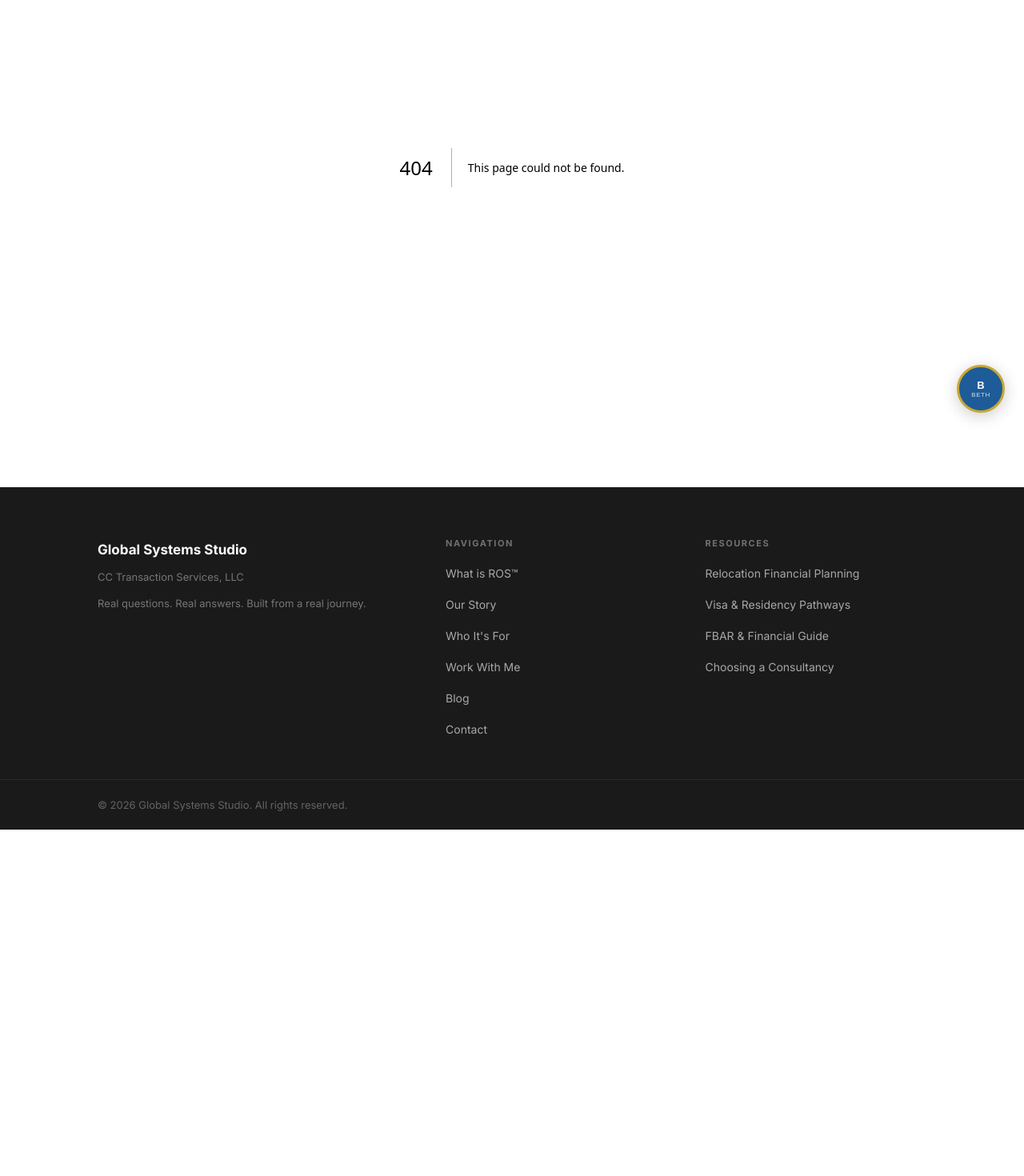
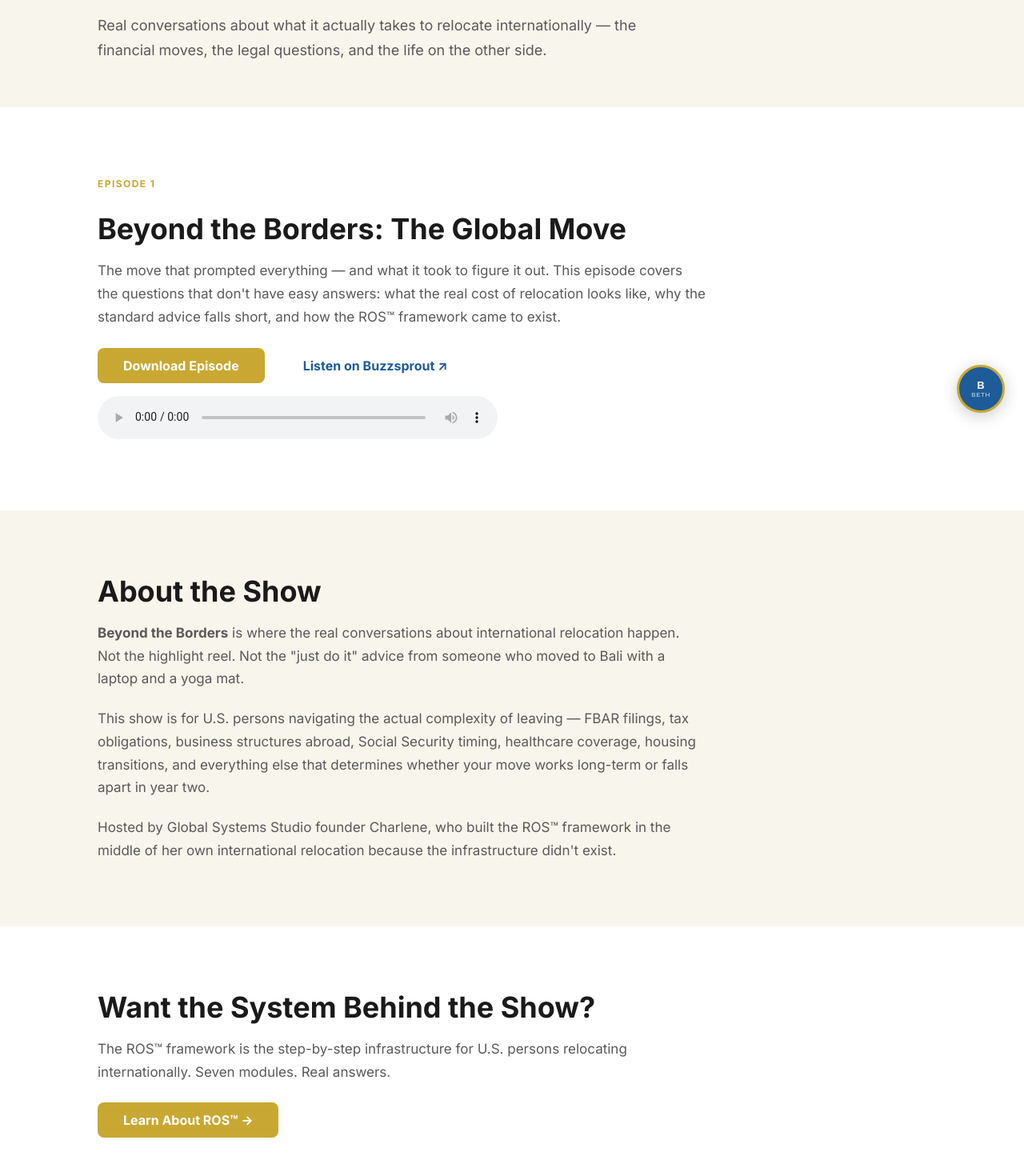
Before and after one commit to globalsystemsstudio-lang/gss-website, a Next.js app: page /podcast in a window 1280 px wide. Before the commit this address had no page. Shown: the part 260-1730 px from the top of the page at 80% size. Before the commit the page ends 1297 px from the top, so only its background shows below. Built offline with nearby package versions, Linux system fonts and the light colour scheme.

Commit message:
Rebuild missing /podcast/ page from live site content, with real Buzzsprout episode links

```diff
--- /dev/null
+++ b/app/podcast/page.jsx
@@ -0,0 +1,62 @@
+import Link from 'next/link';
+
+export const metadata = {
+  title: 'Beyond the Borders — Podcast | Global Systems Studio',
+  description: 'Beyond the Borders — real conversations about what it actually takes to relocate internationally, hosted by Global Systems Studio founder Charlene.',
+  alternates: { canonical: 'https://www.globalsystemsstudio.com/podcast/' },
+};
+
+export default function PodcastPage() {
+  return (
+    <>
+      <section className="page-hero">
+        <div className="container">
+          <p style={{color:'var(--accent)', fontWeight:'600', marginBottom:'8px'}}>Podcast</p>
+          <h1>Beyond the Borders</h1>
+          <p>Real conversations about what it actually takes to relocate internationally — the financial moves, the legal questions, and the life on the other side.</p>
+        </div>
+      </section>
+
+      <section style={{background:'var(--white)', padding:'80px 0'}}>
+        <div className="container">
+          <span className="section-tag">Episode 1</span>
+          <h2 style={{marginTop:'8px'}}>Beyond the Borders: The Global Move</h2>
+          <div style={{maxWidth:'760px', marginTop:'16px'}}>
+            <p style={{color:'var(--text-light)'}}>The move that prompted everything — and what it took to figure it out. This episode covers the questions that don't have easy answers: what the real cost of relocation looks like, why the standard advice falls short, and how the ROS™ framework came to exist.</p>
+            <div style={{marginTop:'24px', display:'flex', gap:'16px', flexWrap:'wrap'}}>
+              <a href="https://www.buzzsprout.com/2631999/episodes/19568220-beyond-the-borders_-the-global-move.mp3?download=true" className="btn btn-gold">Download Episode</a>
+              <a href="https://www.buzzsprout.com/2631999" target="_blank" rel="noopener noreferrer" className="btn btn-outline">Listen on Buzzsprout ↗</a>
+            </div>
+            <audio controls style={{marginTop:'16px', width:'100%', maxWidth:'500px'}}>
+              <source src="https://www.buzzsprout.com/2631999/episodes/19568220-beyond-the-borders_-the-global-move.mp3?download=true" type="audio/mpeg" />
+              Your browser does not support the audio element. <a href="https://www.buzzsprout.com/2631999/episodes/19568220-beyond-the-borders_-the-global-move.mp3?download=true">Download the episode</a>.
+            </audio>
+          </div>
+        </div>
+      </section>
+
+      <section style={{background:'var(--bg)', padding:'80px 0'}}>
+        <div className="container">
+          <h2>About the Show</h2>
+          <div style={{maxWidth:'760px', marginTop:'16px'}}>
+            <p style={{color:'var(--text-light)'}}><strong>Beyond the Borders</strong> is where the real conversations about international relocation happen. Not the highlight reel. Not the "just do it" advice from someone who moved to Bali with a laptop and a yoga mat.</p>
+            <p style={{marginTop:'16px', color:'var(--text-light)'}}>This show is for U.S. persons navigating the actual complexity of leaving — FBAR filings, tax obligations, business structures abroad, Social Security timing, healthcare coverage, housing transitions, and everything else that determines whether your move works long-term or falls apart in year two.</p>
+            <p style={{marginTop:'16px', color:'var(--text-light)'}}>Hosted by Global Systems Studio founder Charlene, who built the ROS™ framework in the middle of her own international relocation because the infrastructure didn't exist.</p>
+          </div>
+        </div>
+      </section>
+
+      <section style={{background:'var(--white)', padding:'80px 0'}}>
+        <div className="container">
+          <h2>Want the System Behind the Show?</h2>
+          <div style={{maxWidth:'760px', marginTop:'16px'}}>
+            <p style={{color:'var(--text-light)'}}>The ROS™ framework is the step-by-step infrastructure for U.S. persons relocating internationally. Seven modules. Real answers.</p>
+            <div style={{marginTop:'24px'}}>
+              <Link href="/what-is-ros" className="btn btn-gold">Learn About ROS™ →</Link>
+            </div>
+          </div>
+        </div>
+      </section>
+    </>
+  );
+}
```
